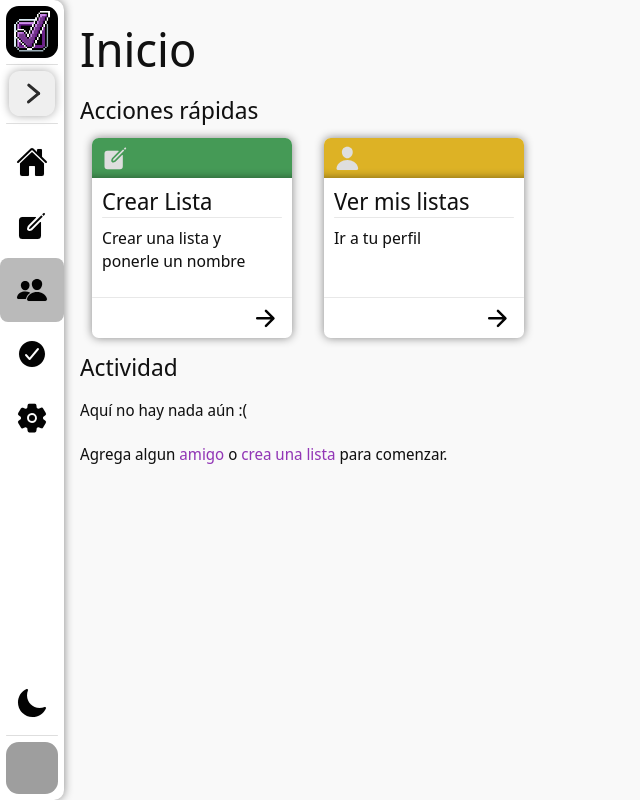
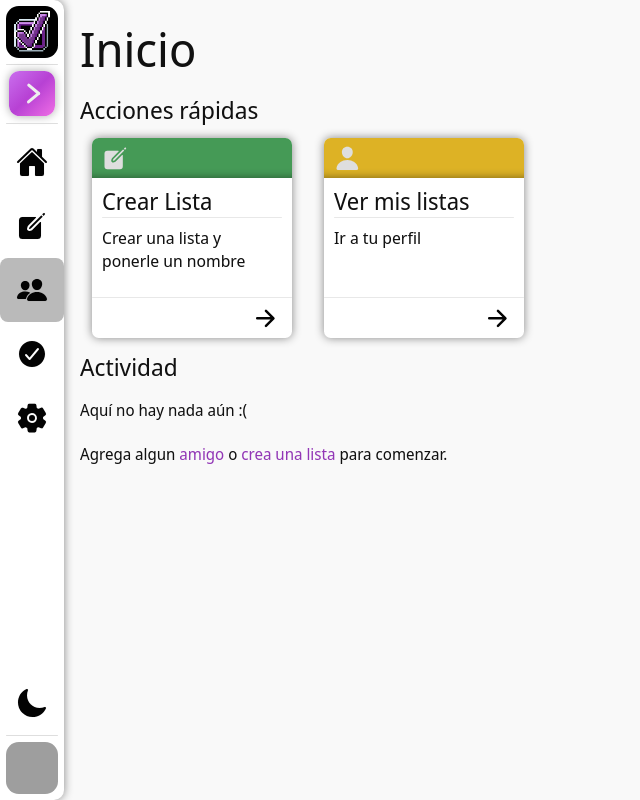
Before and after one commit to GianK128/Flask-To-Do-List, a Flask app: page /home in a window 1280 px wide. Shown: the whole page, without its empty margins (0-640 px from the left). Run offline with Flask 2, Linux system fonts and the light colour scheme; the visitor is signed in with stand-in values (Sample User, id 1); data comes from the database, SQL or seed files in the repository; data that the repository does not hold is empty; grey boxes are pictures that could not be loaded.

Commit message:
fix: Arreglar color del boton del menu nav

```diff
--- a/todo_list/static/main.css
+++ b/todo_list/static/main.css
@@ -19,6 +19,8 @@
     --clr-mid-color: #b741d4;
     --clr-mid-color-2: #c438b8;
     --clr-highlight: #f06ee5;
+
+    --gradient-background: linear-gradient(135deg, var(--clr-main), var(--clr-mid-color), var(--clr-highlight));
 
     --clr-background:#f9f9f9;
     --clr-sidebar: #fff;
@@ -83,14 +85,14 @@ ion-icon {
 }
 .btn-primary {
     color: #eee;
-    background: linear-gradient(135deg, var(--clr-main), var(--clr-mid-color), var(--clr-highlight));
+    background: var(--gradient-background);
 }
 .btn-circle {
     border-radius: 50%;
 }
 .btn-border {
     border-radius: 50%;
-    background: linear-gradient(135deg, var(--clr-main), var(--clr-mid-color), var(--clr-highlight));
+    background: var(--gradient-background);
 }
 .btn-border button {
     border: 0.3em solid var(--clr-background);
@@ -320,6 +322,7 @@ body[dark-mode] .btn:hover {
     outline: none;
     border-radius: 0.8em;
     box-shadow: 0 0 10px #0005;
+    background: var(--gradient-background);
     transition: background-color .3s ease;
 }
 
@@ -343,7 +346,7 @@ body[dark-mode] .btn:hover {
     width: calc(var(--sidebar-width) * 0.3);
     height: 100%;
     border-radius: 0.25em;
-    background-color: #2b2b2b;
+    background-color: #eee;
     transition: all .3s ease;
 }
 
```
